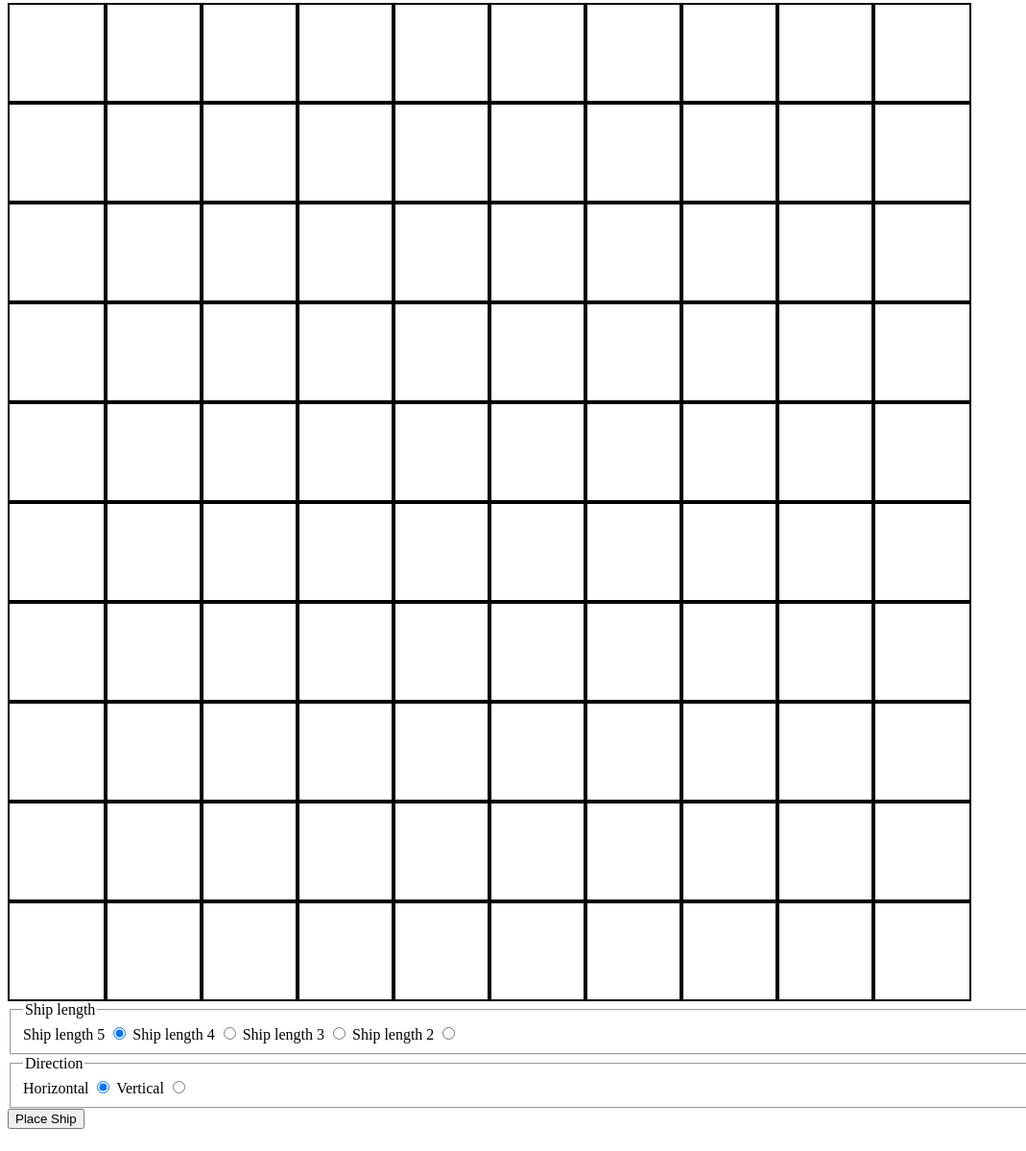
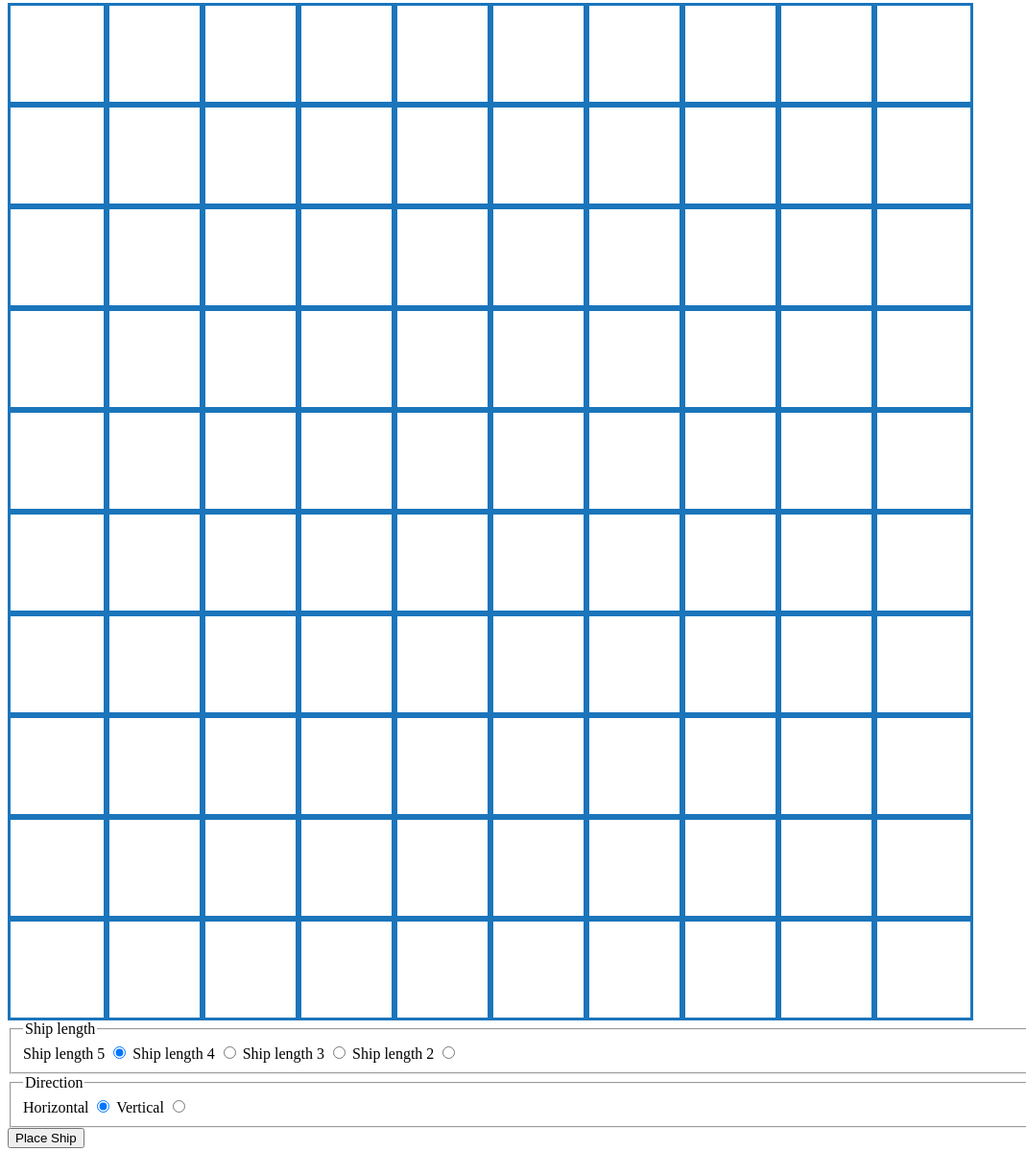
Before and after one commit to makaszy/battleship-game, a website built with webpack: page dist/index.html in a window 1280 px wide. Shown: the part 135-1334 px from the top of the page at 96% size, without its empty margins (0-1069 px from the left). Built offline with Linux system fonts and the light colour scheme.

Commit message:
Add dark and light themes

```diff
--- a/src/style.scss
+++ b/src/style.scss
@@ -1,3 +1,11 @@
+
+ @import "./themes/light.scss";
+ @import "./themes/dark.scss";
+
+:root {
+  background-color: var(--background-clr);
+}
+
 .gameboard--computer {
   width: 400px;
   height: 500px;
@@ -13,32 +21,31 @@
 .gameboard__tile {
   width: 100px;
   height: 100px;
-  border: 2px solid black;
+  border: 3px solid var(--user-clr);
 }
 
 .miss {
-  background-color: blue;
+  background-color: var(--user-clr);
 }
 
 .hit {
-  background-color: red !important ;
+  background-color: var(--hit-clr) !important ;
 }
 
 .sunk {
-  background-color: green !important ;
+  background-color: var(--miss-clr) !important ;
 }
 
 .placement--valid {
-  border-color: green;
+  border-color: var(--placement-valid-clr)
 }
 
 .placement--invalid {
-  border-color: red;
+  border-color: var(--placement-invalid-clr);
 }
 
 .placement--ship {
-
-  background-color: yellow;
+  background-color: var(--placed-ship-clr);
 }
 
 .hidden {
--- /dev/null
+++ b/src/themes/dark.scss
@@ -0,0 +1,17 @@
+@media (prefers-color-scheme: "dark") {
+  :root {
+    --user-clr: rgba(107, 192, 249, 1); // light blue
+    --comp-clr: rgba(248, 92, 104, 1);// light red
+
+    --hit-clr: rgba(248, 92, 104, 1); // light red
+    --miss-clr: rgba(107, 192, 249, 1); // light blue
+
+    --placement-valid-clr: rgba(77, 200, 115, 1); // light green
+    --placement-invalid-clr: rgba(248, 92, 104, 1); // light red
+
+    --placed-ship-clr: rgba(251, 191, 36, 1); // light yellow
+
+    --background-clr: rgba(0, 0, 0, 1); // black
+    --text-color-clr: rgba(255, 255, 255, 1); // white
+    }
+}
--- /dev/null
+++ b/src/themes/light.scss
@@ -0,0 +1,15 @@
+:root {
+  --user-clr: rgba(27,117,187,255); //blue
+  --comp-clr: rgba(190,30,45,255); //red
+
+  --hit-clr: rgba(190,30,45,255); // red
+  --miss-clr: rgba(27,117,187,255); // blue
+
+  --placement-valid-clr: rgba(57, 177, 100, 255); // green
+  --placement-invalid-clr: rgba(190,30,45,255); //red
+
+  --placed-ship-clr: rgba(255, 201, 34, 255); //yellow
+
+  --background-clr: rgba(255,255,255,255); //white
+  --text-color-clr: rgba(255,255,255,255); //white
+}
--- a/webpack.config.js
+++ b/webpack.config.js
@@ -7,7 +7,7 @@ module.exports = {
   devtool: "inline-source-map",
   output: {
     path: path.resolve(__dirname, "dist"),
-    filename: "main.js"
+    filename: "main.js",
   },
   module: {
     rules: [
@@ -15,16 +15,14 @@ module.exports = {
         test: /\.m?js$/,
         exclude: /node_modules/,
         use: {
-          loader: 'babel-loader',
+          loader: "babel-loader",
           options: {
-            presets: [
-              ['@babel/preset-env', { targets: "defaults" }]
-            ]
-          }
-        }
+            presets: [["@babel/preset-env", { targets: "defaults" }]],
+          },
+        },
       },
       {
-      test: /\.s[ac]ss$/i,
+        test: /\.s[ac]ss$/i,
         use: [
           "style-loader",
           "css-loader",
@@ -37,6 +35,6 @@ module.exports = {
           },
         ],
       },
-    ]
-  }
-}
+    ],
+  },
+};
```
Also changed, not shown: dist/main.js, dist/output.css, 1 other file.
